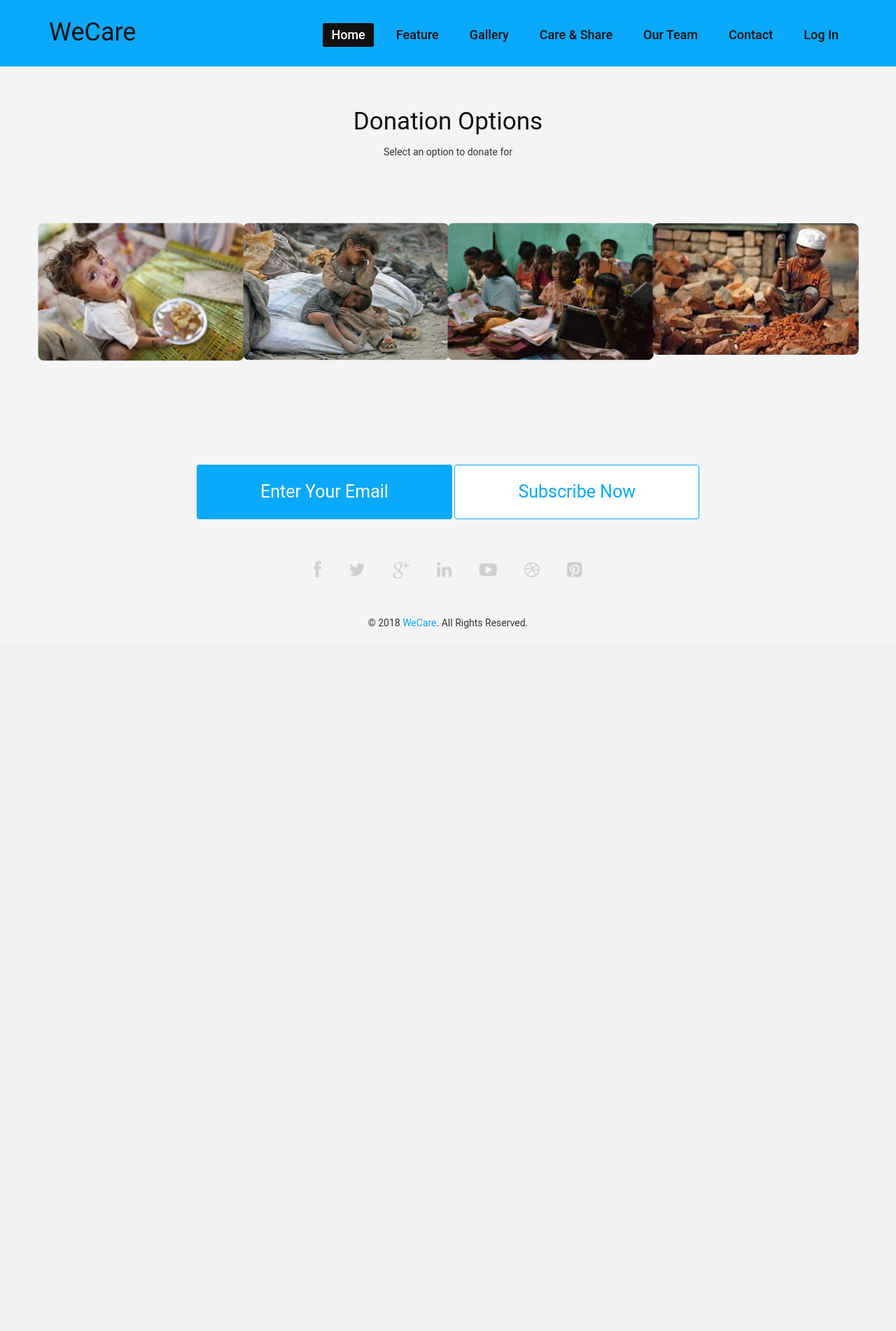
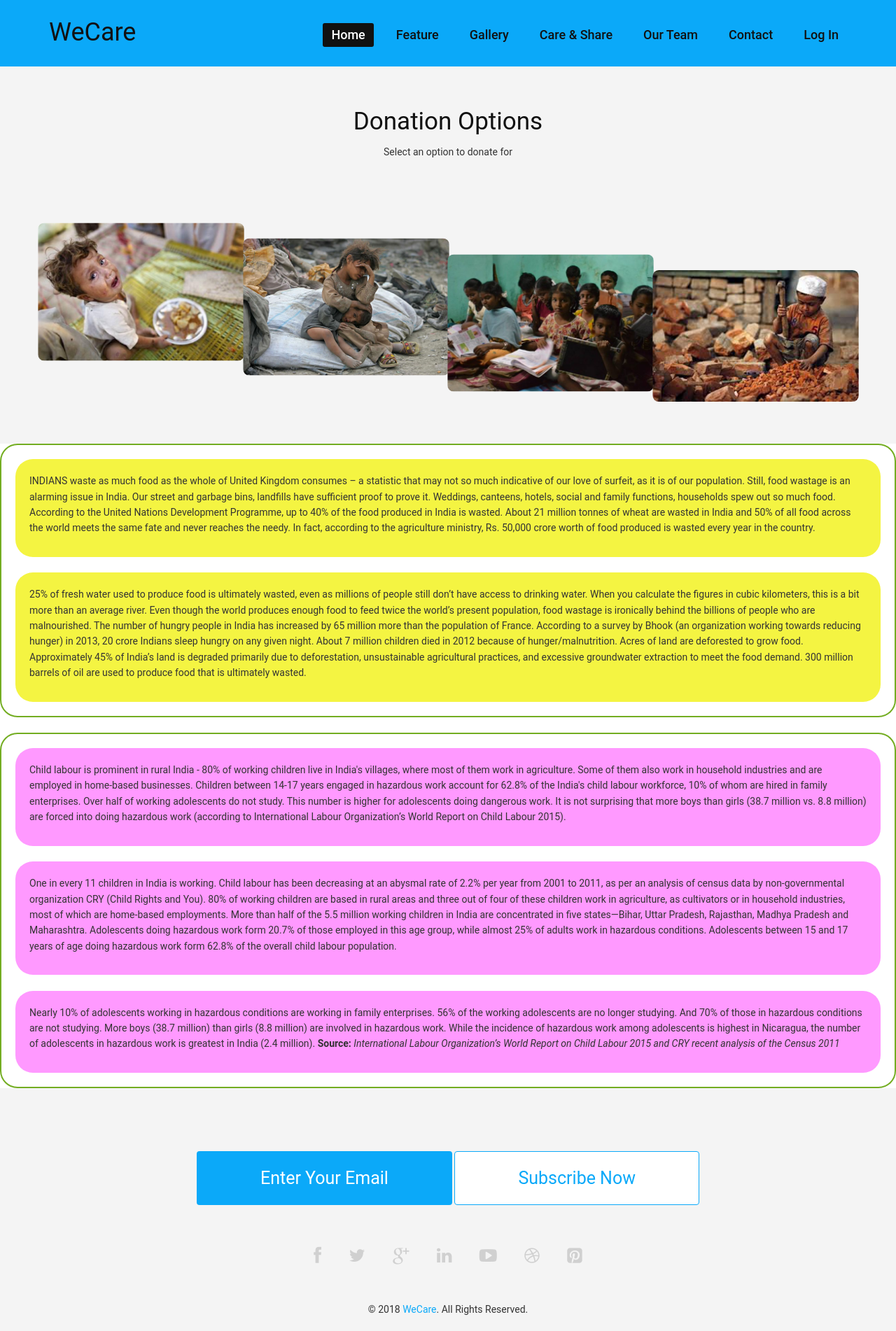
Before and after one commit to siddhantpandey/WeCare, a PHP site: page /donation.php in a window 1280 px wide. Shown: the whole page at 70% size. Before the commit the page ends 898 px from the top, so only its background shows below. Run offline with PHP 8.4, Linux system fonts and the light colour scheme.

Commit message:
11:28 PM 15-04-2018

```diff
--- a/donation.php
+++ b/donation.php
@@ -22,6 +22,29 @@
     <script src="https://oss.maxcdn.com/html5shiv/3.7.2/html5shiv.min.js"></script>
     <script src="https://oss.maxcdn.com/respond/1.4.2/respond.min.js"></script>
     <![endif]-->
+    <style>
+      #storyboard1 {
+    border-radius: 25px;
+    background: #f4f442;
+    padding: 20px;
+
+    display: inline-block;
+    }
+    #storyboard2 {
+    border-radius: 25px;
+    background: #ff99ff;
+    padding: 20px;
+
+    display: inline-block;
+    }
+        #storyboard {
+    border-radius: 25px;
+    border: 2px solid #73AD21;
+    padding: 20px;
+    display: inline-block;
+    }
+
+    </style>
   </head>
   <body>
 	<header id="header">
@@ -60,28 +83,32 @@
 			<div class="row">
 				<figure class="effect-chico">
 						<div class="col-md-3 wow fadeInUp" data-wow-offset="0" data-wow-delay="0.3s">
-							<a href="begger.php" class="flipLightBox">
+
+							<a href="begger.php" id="begger" class="flipLightBox" onclick="document.location=this.id+'.php';return false;">
 							<img src="img/donation/p1.jpg" class="img-responsive" alt="" height="1600px" width="1400px" title="Beggar Kids">
 
 							</a>
 						</div>
 					</figure>
+					&ensp;
 				<figure class="effect-chico">
 						<div class="col-md-3 wow fadeInUp" data-wow-offset="0" data-wow-delay="0.3s">
-							<a href="street.php" class="flipLightBox"><img src="img/donation/p2.jpg" class="img-responsive" alt="" title="Homeless"></a>
+							<a href="street.php" id="street" class="flipLightBox" onclick="document.location=this.id+'.php';return false;"><img src="img/donation/p2.jpg" class="img-responsive" alt="" title="Homeless"></a>
 						</div>
 					</figure>
+					&ensp;
 				<figure class="effect-chico">
 						<div class="col-md-3 wow fadeInDown" data-wow-offset="0" data-wow-delay="0.3s">
-							<a href="skl.php" class="flipLightBox">
+							<a href="skl.php" class="flipLightBox" id="skl" onclick="document.location=this.id+'.php';return false;">
 							<img src="img/donation/p3.jpg" class="img-responsive" alt="" title="Schooling">
 
 							</a>
 						</div>
 					</figure>
+					&ensp;
 				<figure class="effect-chico">
 						<div class="col-md-3 wow fadeInDown" data-wow-offset="0" data-wow-delay="0.3s">
-							<a href="childlab.php" class="flipLightBox">
+							<a href="childlab.php" class="flipLightBox" id="childlab" onclick="document.location=this.id+'.php';return false;">
 							<img src="img/donation/p4.jpg" class="img-responsive" alt="" title="Child Labour">
 
 							</a>
@@ -91,8 +118,35 @@
 		</div>
 
 	</div><!--/#gallery-->
+	<div id="storyboard">
+	<div id="storyboard1">
+	    <p>INDIANS waste as much food as the whole of United Kingdom consumes – a statistic that may not so much indicative of our love of surfeit, as it is of our population. Still, food wastage is an alarming issue in India. Our street and garbage bins, landfills have sufficient proof to prove it.
+Weddings, canteens, hotels, social and family functions, households spew out so much food.  According to the United Nations Development Programme, up to 40% of the food produced in India is wasted. About 21 million tonnes of wheat are wasted in India and 50% of all food across the world meets the same fate and never reaches the needy. In fact, according to the agriculture ministry, Rs. 50,000 crore worth of food produced is wasted every year in the country.</p>
+	</div>
+      <br><br>
+  <div id="storyboard1">
+     <p>25% of fresh water used to produce food is ultimately wasted, even as millions of people still don’t have access to drinking water. When you calculate the figures in cubic kilometers, this is a bit more than an average river. Even though the world produces enough food to feed twice the world’s present population, food wastage is ironically behind the billions of people who are malnourished. The number of hungry people in India has increased by 65 million more than the population of France. According to a survey by Bhook (an organization working towards reducing hunger) in 2013, 20 crore Indians sleep hungry on any given night. About 7 million children died in 2012 because of hunger/malnutrition. Acres of land are deforested to grow food. Approximately 45% of India’s land is degraded primarily due to deforestation, unsustainable agricultural practices, and excessive groundwater extraction to meet the food demand.
+300 million barrels of oil are used to produce food that is ultimately wasted.</p>
+      </div>
 
 
+      </div>
+      <br/><br/>
+      <div id="storyboard">
+	<div id="storyboard2">
+	    <p>Child labour is prominent in rural India - 80% of working children live in India's villages, where most of them work in agriculture. Some of them also work in household industries and are employed in home-based businesses. Children between 14-17 years engaged in hazardous work account for 62.8% of the India's child labour workforce, 10% of whom are hired in family enterprises. Over half of working adolescents do not study. This number is higher for adolescents doing dangerous work. It is not surprising that more boys than girls (38.7 million vs. 8.8 million) are forced into doing hazardous work (according to International Labour Organization’s World Report on Child Labour 2015).</p>
+	</div>
+      <br><br>
+  <div id="storyboard2">
+     <p>One in every 11 children in India is working. Child labour has been decreasing at an abysmal rate of 2.2% per year from 2001 to 2011, as per an analysis of census data by non-governmental organization CRY (Child Rights and You). 80% of working children are based in rural areas and three out of four of these children work in agriculture, as cultivators or in household industries, most of which are home-based employments. More than half of the 5.5 million working children in India are concentrated in five states—Bihar, Uttar Pradesh, Rajasthan, Madhya Pradesh and Maharashtra. Adolescents doing hazardous work form 20.7% of those employed in this age group, while almost 25% of adults work in hazardous conditions. Adolescents between 15 and 17 years of age doing hazardous work form 62.8% of the overall child labour population.</p>
+      </div>
+      <br/><br/>
+      <div id="storyboard2">
+     <p>Nearly 10% of adolescents working in hazardous conditions are working in family enterprises. 56% of the working adolescents are no longer studying. And 70% of those in hazardous conditions are not studying. More boys (38.7 million) than girls (8.8 million) are involved in hazardous work. While the incidence of hazardous work among adolescents is highest in Nicaragua, the number of adolescents in hazardous work is greatest in India (2.4 million).
+         <b>Source:</b> <i>International Labour Organization’s World Report on Child Labour 2015 and CRY recent analysis of the Census 2011</i></p>
+      </div>
+
+      </div>
 
    <footer>
 
```
